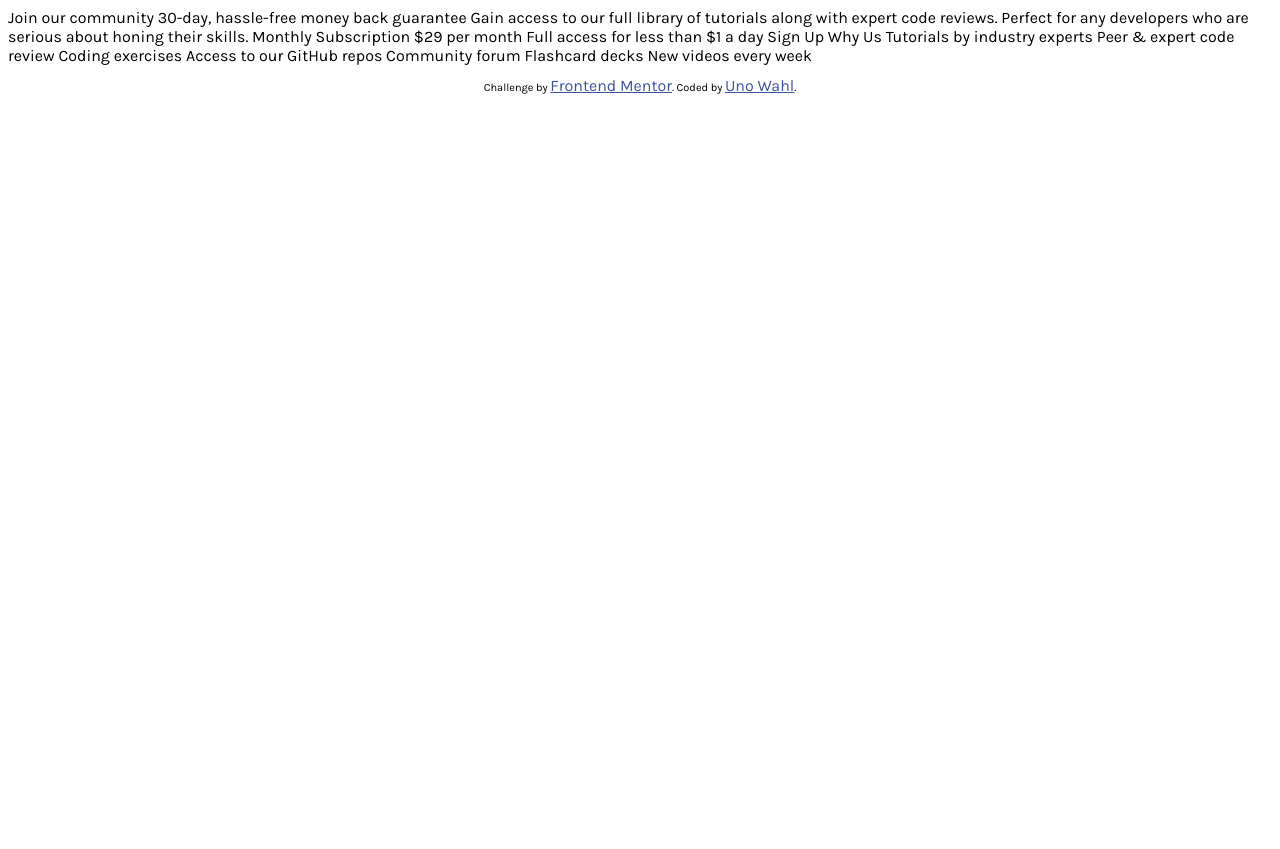
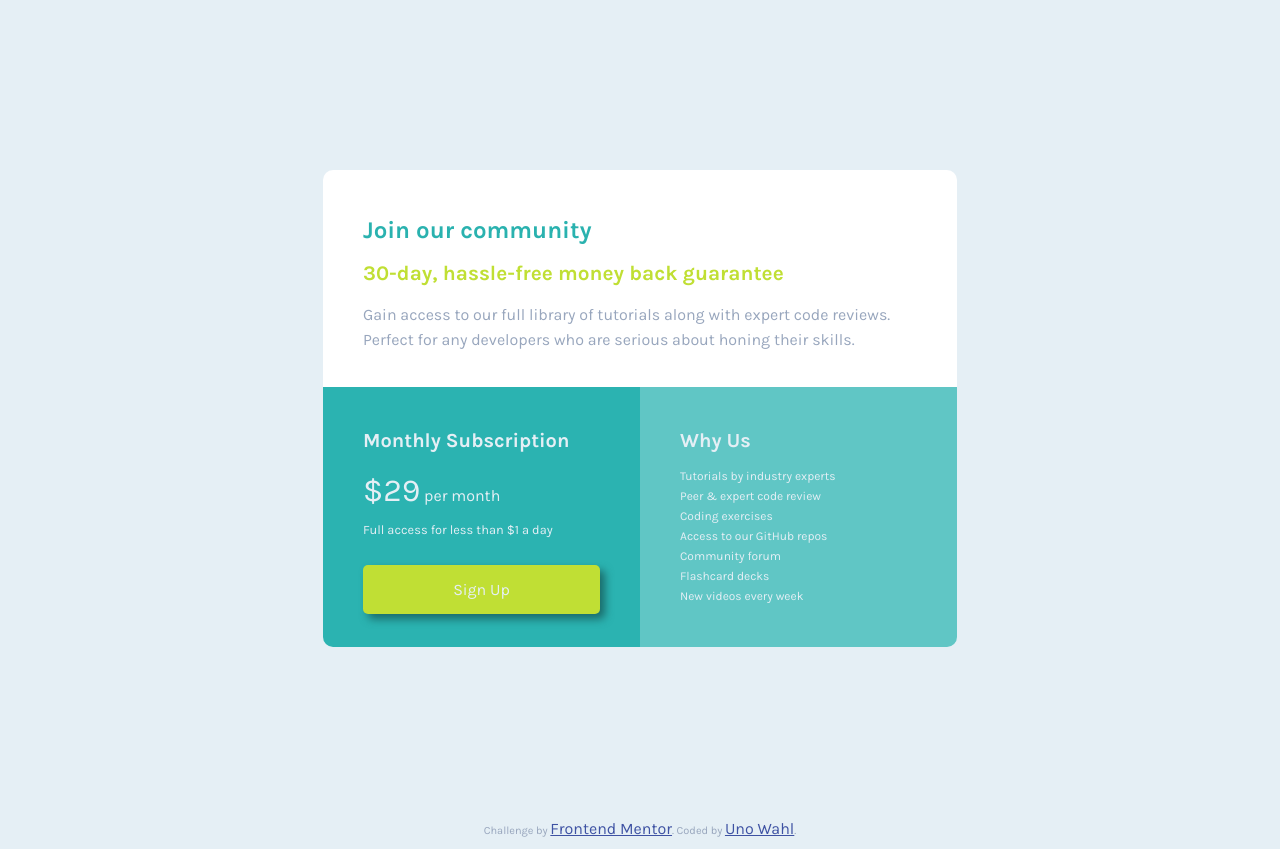
Before and after one commit to UnoMo/Single-Price-Grid-Component, a plain HTML site: page index.html in a window 1280 px wide. Before the commit the page ends 800 px from the top, so only its background shows below. Drawn offline with Linux system fonts and the light colour scheme.

Commit message:
Commited 1st Desktop version

```diff
--- a/index.html
+++ b/index.html
@@ -2,7 +2,7 @@
 <html lang="en">
 <head>
   <meta charset="UTF-8">
-  <meta name="viewport" content="width=device-width, initial-scale=1.0"> <!-- displays site properly based on user's device -->
+  <meta name="viewport" content="width=device-width, initial-scale=1.0">
 
   <link rel="icon" type="image/png" sizes="32x32" href="./images/favicon-32x32.png">
 
@@ -11,30 +11,36 @@
 
 </head>
 <body>
-  Join our community
+    <div class="price-grid">
+        <div class="price-grid-item price-grid-item-1">
+            <h1>Join our community</h1>
+            <h2>30-day, hassle-free money back guarantee</h2>
+            <p>Gain access to our full library of tutorials along with expert code reviews.
+              Perfect for any developers who are serious about honing their skills.</p>
 
-  30-day, hassle-free money back guarantee
+        </div>
+        <div class="price-grid-item price-grid-item-2">
+          <h3>Monthly Subscription</h3>
 
-  Gain access to our full library of tutorials along with expert code reviews.
-  Perfect for any developers who are serious about honing their skills.
+          <div class="price-area">
+            <span class="price">&dollar;29</span>
+            <span>per month</span>
+        </div>
+        <p>Full access for less than &dollar;1 a day</p>
+        <input class="button" type="button" value="Sign Up">
 
-  Monthly Subscription
-
-  &dollar;29 per month
-
-  Full access for less than &dollar;1 a day
-
-  Sign Up
-
-  Why Us
-
-  Tutorials by industry experts
-  Peer &amp; expert code review
-  Coding exercises
-  Access to our GitHub repos
-  Community forum
-  Flashcard decks
-  New videos every week
+        </div>
+        <div class="price-grid-item price-grid-item-3">
+          <h3>Why Us</h3>
+          <p>Tutorials by industry experts</p>
+          <p>Peer &amp; expert code review</p>
+          <p>Coding exercises</p>
+          <p>Access to our GitHub repos</p>
+          <p>Community forum</p>
+          <p>Flashcard decks</p>
+          <p>New videos every week</p>
+        </div>
+    </div>
 
   <footer>
     <p class="attribution">
--- a/sass/_base.sass
+++ b/sass/_base.sass
@@ -5,6 +5,23 @@
     font-family: 'Karla', sans-serif
     font-size: $fontSize
 
+h1
+    font-size: 1.5em
+    color: $cyan
+
+h2
+    font-size: 1.3em
+    color: $brightYellow
+
+h3
+    font-size: 1.25em
+
+p
+    color: $grayishBlue
+
+body
+    background-color: $lightGray
+
 .attribution
     font-size: 11px
     text-align: center
--- a/sass/_style.sass
+++ b/sass/_style.sass
@@ -1 +1,65 @@
 /* STYLE.SASS */
+
+.price-grid
+    height: 100vh
+    display: grid
+    grid-template-columns: 19.8125em 19.8125em
+    grid-template-rows: 13.5625em 16.25em
+    justify-content: center
+    align-content: center
+
+.price-grid-item
+    padding: 1.9em 2.5em 0em 2.5em
+
+.price-grid-item-1
+    background-color: #fff
+    grid-column: span 2
+    border-radius: 10px 10px 0px 0px
+
+    p
+        line-height: 25px
+
+.price-grid-item-2
+    background-color: $bgMainColor
+    grid-row: 2 / 3
+    color: $lightGray
+    border-radius: 0px 0px 0px 10px
+
+    .price
+        font-size: 2em
+
+    h3
+        margin-top: 0.625em
+    p
+        font-size: 0.8em
+        color: $lightGray
+
+.price-grid-item-3
+    background-color: tint($bgMainColor, 25%)
+    grid-row: 2 / 3
+    color: $lightGray
+    border-radius: 0px 0px 10px 0px
+
+    h3
+        margin-top: 0.625em
+
+    p
+        font-size: 0.75em
+        color: $lightGray
+        line-height: 8px
+
+.button
+    background-color: $brightYellow
+    color: $lightGray
+    width: 100%
+    padding: 15px 0
+    margin-top: 15px
+    border-radius: 5px
+    border: none
+    box-shadow: 5px 5px 0.5em shade($bgMainColor, 40%)
+
+    &:hover
+        background-color: tint($brightYellow, 25%)
+        color: #fff
+        font-size: 1.1em
+        cursor: pointer
--- a/sass/_variables.sass
+++ b/sass/_variables.sass
@@ -4,6 +4,8 @@
 $cyan: hsl(179, 62%, 43%)
 $brightYellow: hsl(71, 73%, 54%)
 
+$bgMainColor: #2BB3B1
+
 // Neutral Colors
 $lightGray: hsl(204, 43%, 93%)
 $grayishBlue: hsl(218, 22%, 67%)
--- a/sass/app.sass
+++ b/sass/app.sass
@@ -1,5 +1,8 @@
 // IMPORT ALL SASS DIRECTORIES AND FILES
 
+// PLUGINS
+// Bourbon Plugin is loaded
+@import "plugins/plugins-dir"
 @import "variables"
 @import "base"
 @import "style"
```
Also changed, not shown: css/app.css, 2 other files.
